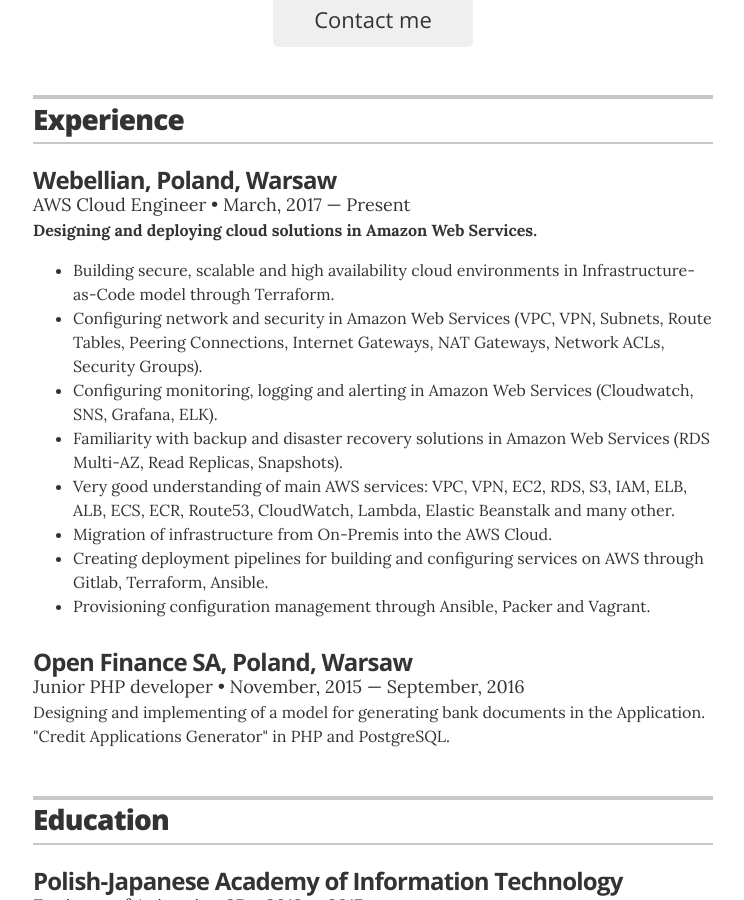
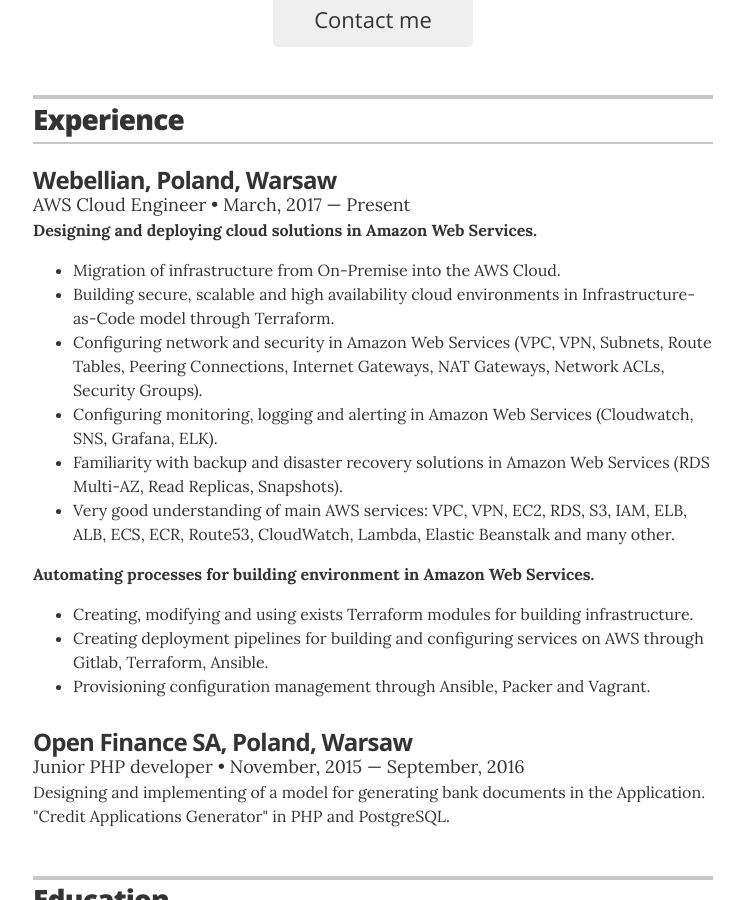
Before and after one commit to jglovier/resume-template, a Jekyll site: the page built from index.html, in a window 1280 px wide and 900 px high, scrolled down 408 px. Shown: the whole window, without its empty margins (267-1011 px from the left). Built offline with Jekyll 4.4.1, drawn with Linux system fonts in a browser that asks for light colours.

Commit message:
Added small fix

```diff
--- a/_data/experience.yml
+++ b/_data/experience.yml
@@ -4,7 +4,7 @@
 - company: Webellian, Poland, Warsaw
   position: AWS Cloud Engineer
   duration: March, 2017 &mdash; Present
-  summary: '<p><b>Designing and deploying cloud solutions in Amazon Web Services.</b></p><ul class="resume-item-list"><li>Building secure, scalable and high availability cloud environments in Infrastructure-as-Code model through Terraform.</li><li>Configuring network and security in Amazon Web Services (VPC, VPN, Subnets, Route Tables, Peering Connections, Internet Gateways, NAT Gateways, Network ACLs, Security Groups).</li><li>Configuring monitoring, logging and alerting in Amazon Web Services (Cloudwatch, SNS, Grafana, ELK).</li><li>Familiarity with backup and disaster recovery solutions in Amazon Web Services (RDS Multi-AZ, Read Replicas, Snapshots).</li><li>Very good understanding of main AWS services: VPC, VPN, EC2, RDS, S3, IAM, ELB, ALB, ECS, ECR, Route53, CloudWatch, Lambda, Elastic Beanstalk and many other.</li><li>Migration of infrastructure from On-Premis into the AWS Cloud.</li><li>Creating deployment pipelines for building and configuring services on AWS through Gitlab, Terraform, Ansible.</li><li>Provisioning configuration management through Ansible, Packer and Vagrant.</li></ul>'
+  summary: '<p><b>Designing and deploying cloud solutions in Amazon Web Services.</b></p><ul class="resume-item-list"><li>Migration of infrastructure from On-Premise into the AWS Cloud.</li><li>Building secure, scalable and high availability cloud environments in Infrastructure-as-Code model through Terraform.</li><li>Configuring network and security in Amazon Web Services (VPC, VPN, Subnets, Route Tables, Peering Connections, Internet Gateways, NAT Gateways, Network ACLs, Security Groups).</li><li>Configuring monitoring, logging and alerting in Amazon Web Services (Cloudwatch, SNS, Grafana, ELK).</li><li>Familiarity with backup and disaster recovery solutions in Amazon Web Services (RDS Multi-AZ, Read Replicas, Snapshots).</li><li>Very good understanding of main AWS services: VPC, VPN, EC2, RDS, S3, IAM, ELB, ALB, ECS, ECR, Route53, CloudWatch, Lambda, Elastic Beanstalk and many other.</li></ul><p><b>Automating processes for building environment in Amazon Web Services.</b></p><ul class="resume-item-list"><li>Creating, modifying and using exists Terraform modules for building infrastructure.</li><li>Creating deployment pipelines for building and configuring services on AWS through Gitlab, Terraform, Ansible.</li><li>Provisioning configuration management through Ansible, Packer and Vagrant.</li></ul>'
 
 
 # Open Finance SA, Poland, Warsaw
```
